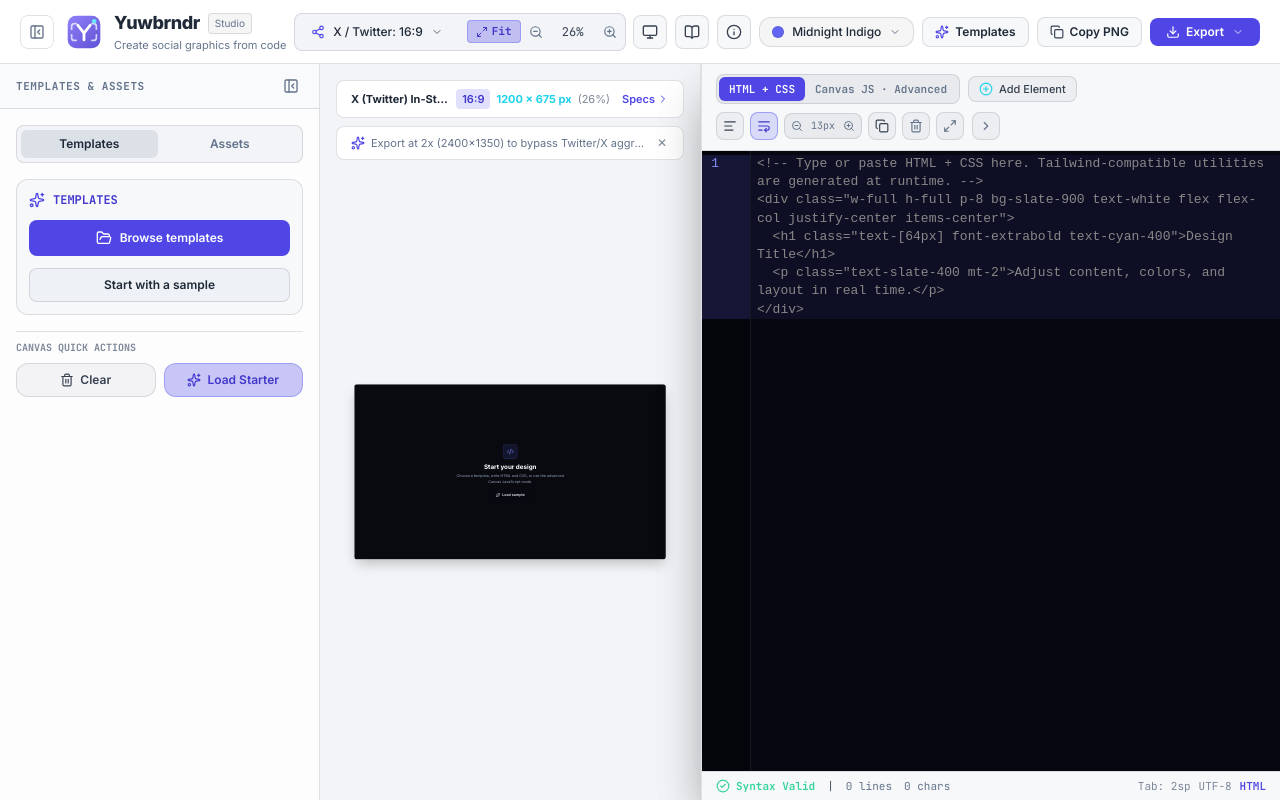
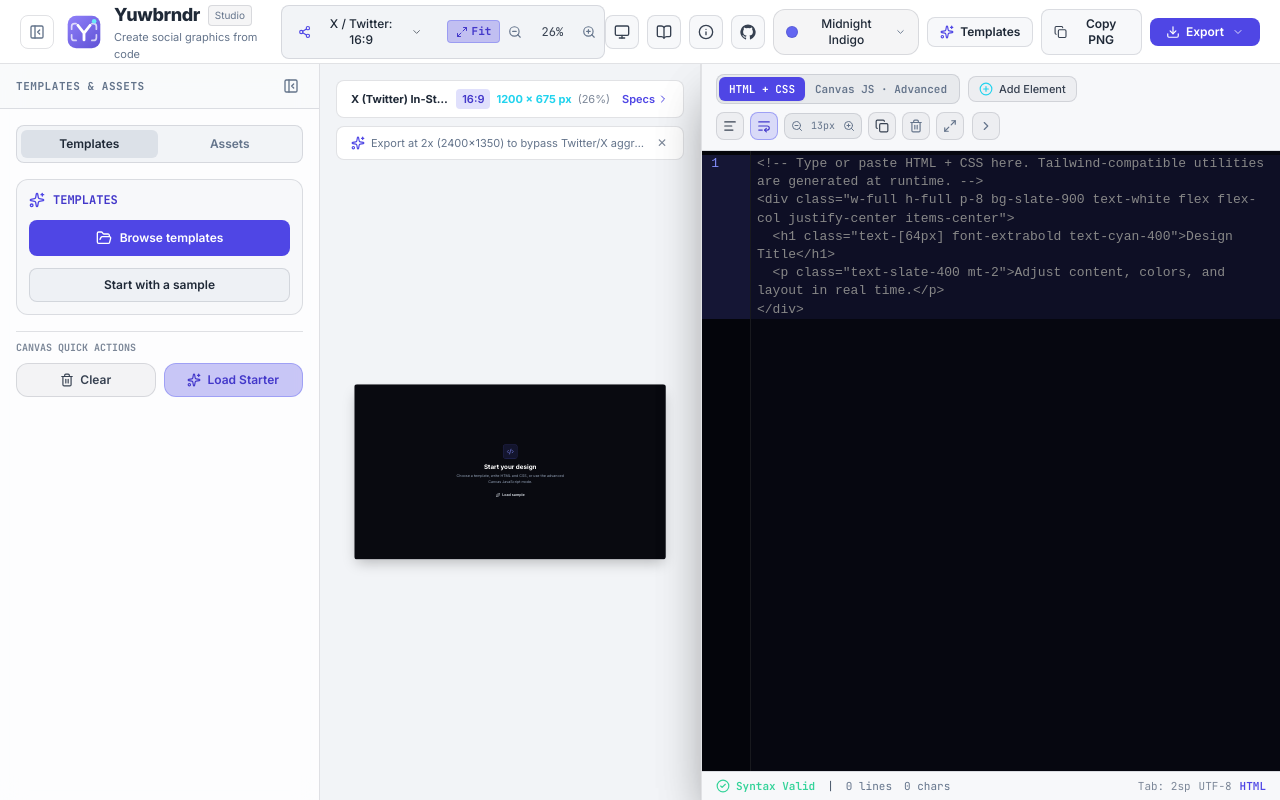
Before and after one commit to TechAaroorian/yuwbrndr, a React (Vite) app: page / in a window 1280 px wide. Built offline with nearby package versions, Linux system fonts and the light colour scheme; a web font is replaced by a local one.

Commit message:
fix: improve notice contrast and add GitHub link

```diff
--- a/src/components/AboutModal.tsx
+++ b/src/components/AboutModal.tsx
@@ -30,8 +30,8 @@ export const AboutModal: React.FC<Props> = ({ isOpen, onClose }) => {
             Yuwbrndr lets anyone create and export graphics without an account, watermark, or usage limit. Designs and uploaded files are processed locally in the browser and are not intentionally sent to a Yuwbrndr server.
           </p>
 
-          <div className="rounded-xl border border-amber-500/20 bg-amber-500/10 p-4">
-            <div className="flex items-center gap-2 font-semibold text-amber-200">
+          <div className="rounded-xl border border-amber-300 bg-amber-50 p-4 dark:border-amber-500/20 dark:bg-amber-500/10">
+            <div className="flex items-center gap-2 font-semibold text-amber-800 dark:text-amber-200">
               <ShieldCheck className="h-5 w-5" /> Your content, your responsibility
             </div>
             <p className="mt-2 text-sm leading-6 text-slate-300">
--- a/src/components/Header.tsx
+++ b/src/components/Header.tsx
@@ -230,6 +230,19 @@ export const Header: React.FC<Props> = ({
         >
           <Info className="w-4 h-4" />
         </button>
+
+        <a
+          href="https://github.com/TechAaroorian/yuwbrndr"
+          target="_blank"
+          rel="noreferrer"
+          className="p-2 rounded-lg border border-white/10 bg-studio-850 hover:bg-studio-800 text-slate-300 hover:text-slate-100 transition-colors"
+          title="View Yuwbrndr on GitHub"
+          aria-label="View Yuwbrndr on GitHub"
+        >
+          <svg className="w-4 h-4" viewBox="0 0 24 24" fill="currentColor" aria-hidden="true">
+            <path d="M12 .7a11.5 11.5 0 0 0-3.64 22.41c.58.1.79-.25.79-.56v-2.23c-3.22.7-3.9-1.37-3.9-1.37-.52-1.34-1.29-1.7-1.29-1.7-1.05-.72.08-.71.08-.71 1.17.08 1.78 1.2 1.78 1.2 1.04 1.78 2.72 1.27 3.39.97.1-.75.4-1.27.74-1.56-2.57-.3-5.27-1.28-5.27-5.68 0-1.26.45-2.28 1.19-3.09-.12-.29-.52-1.46.11-3.05 0 0 .97-.31 3.16 1.18a10.94 10.94 0 0 1 5.75 0c2.19-1.49 3.16-1.18 3.16-1.18.63 1.59.23 2.76.11 3.05.74.81 1.19 1.83 1.19 3.09 0 4.41-2.71 5.38-5.29 5.67.42.36.79 1.06.79 2.14v3.26c0 .31.21.67.8.56A11.5 11.5 0 0 0 12 .7Z" />
+          </svg>
+        </a>
         {/* Mobile Resolution Guide Button */}
         <button
           onClick={onOpenPlatformGuide}
```
